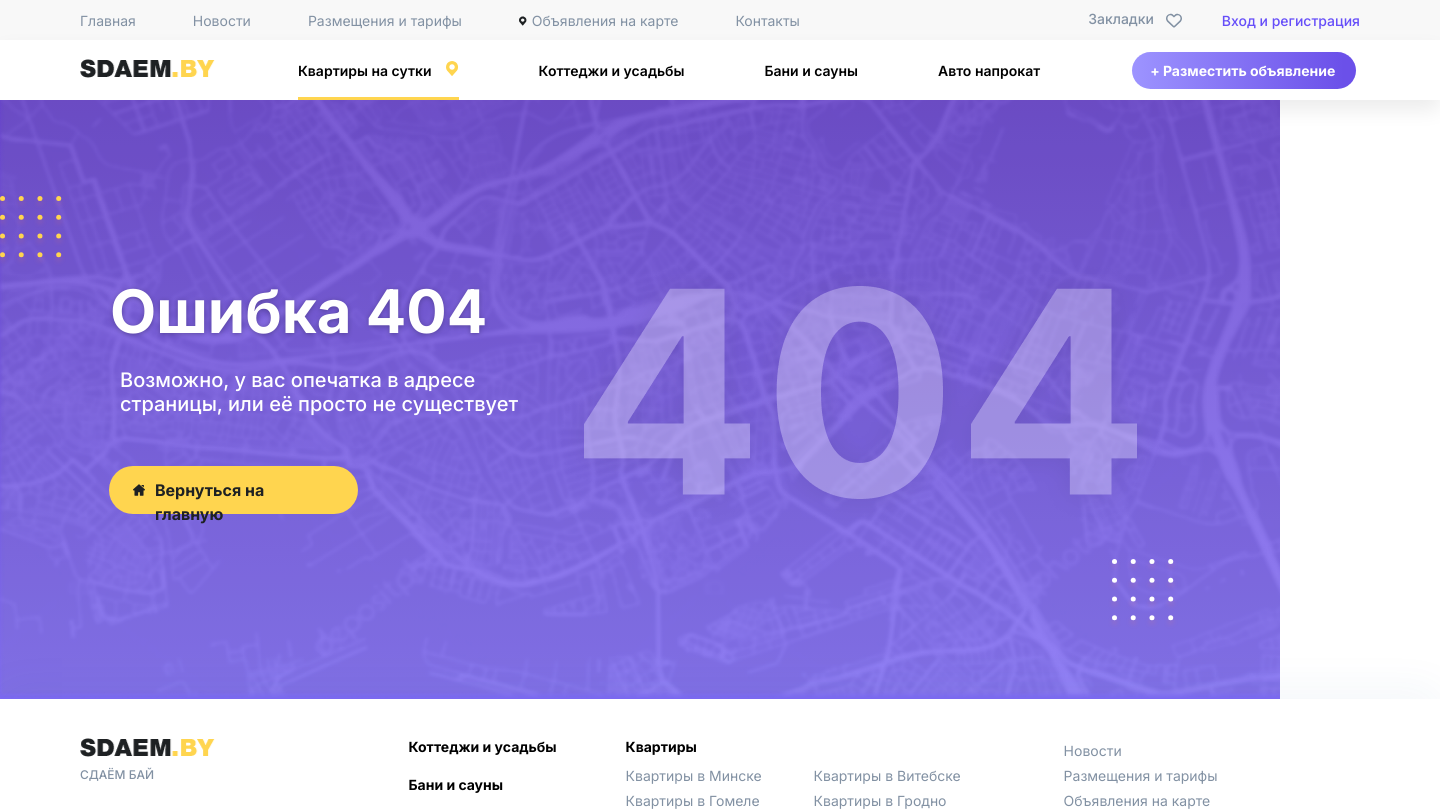
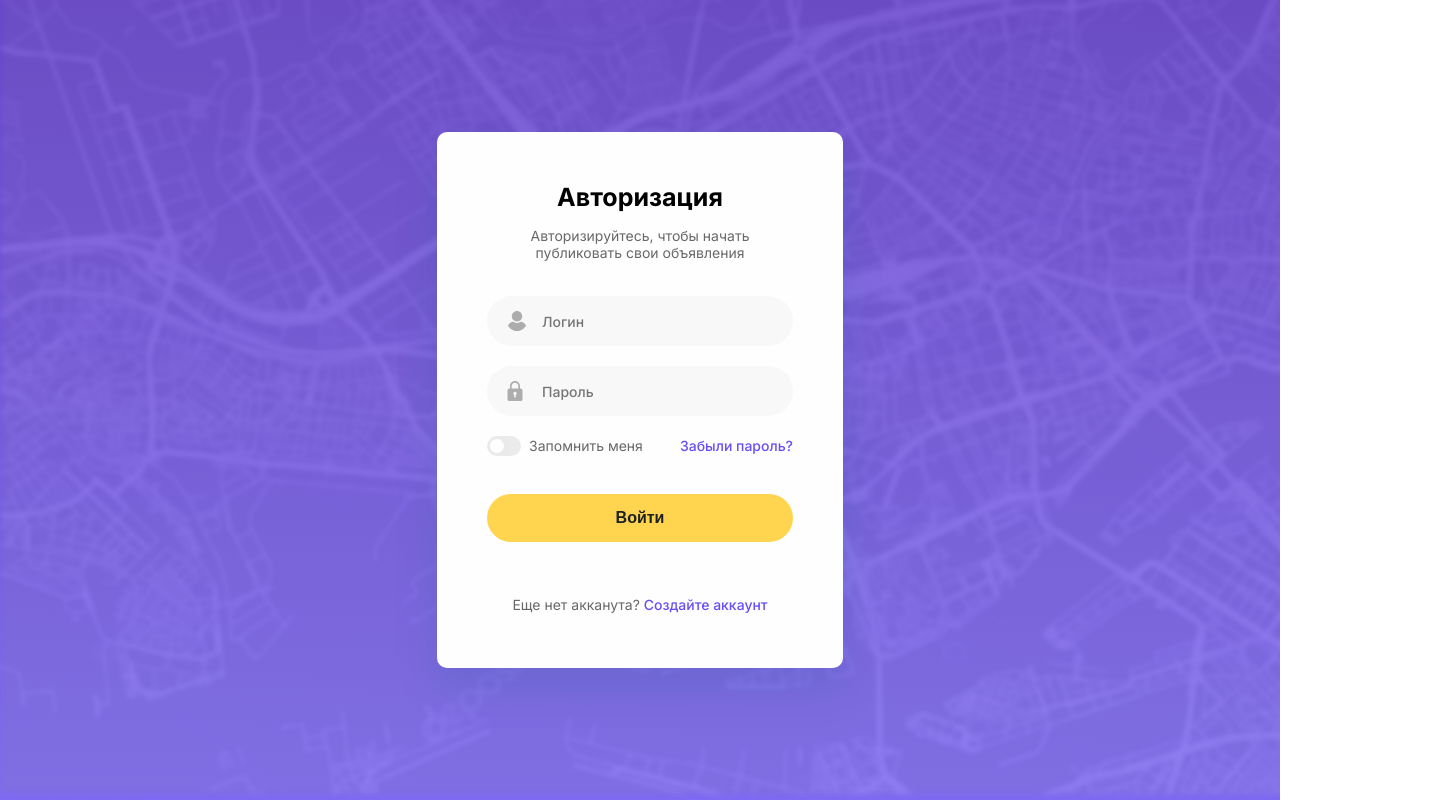
Before and after one commit to gggchaseggg/sdaem-by, a React (Create React App) app: page /login in a window 1280 px wide. Shown: the top 811 px of the page, 1440 px wide, since content can reach past the window. Built offline with nearby package versions, Linux system fonts and the light colour scheme.

Commit message:
login-page

```diff
--- a/src/App.jsx
+++ b/src/App.jsx
@@ -1,12 +1,14 @@
-import React from 'react';
-import { BrowserRouter as Router, Route, Routes } from 'react-router-dom';
-import News from './pages/News/News';
-import Layout from './Layout/Layout';
-import Main from './pages/Main/Main';
-import NotFound from './pages/NotFound/NotFound';
-import NewsArticle from './pages/NewsArticle/NewsArticle';
-import ScrollToTop from './util/ScrollToTop';
-import Contacts from './pages/Contacts/Contacts';
+import React from "react";
+import { BrowserRouter as Router, Route, Routes } from "react-router-dom";
+import News from "./pages/News/News";
+import Layout from "./Layout/Layout";
+import Main from "./pages/Main/Main";
+import NotFound from "./pages/NotFound/NotFound";
+import NewsArticle from "./pages/NewsArticle/NewsArticle";
+import ScrollToTop from "./util/ScrollToTop";
+import Contacts from "./pages/Contacts/Contacts";
+import Login from "./pages/Login/Login";
+import Register from "./pages/Register/Register";
 
 function App() {
   return (
@@ -23,6 +25,8 @@ function App() {
             <Route path="/contacts" element={<Contacts />} />
             <Route path="*" element={<NotFound />} />
           </Route>
+          <Route path="/login" element={<Login />} />
+          <Route path="/register" element={<Register />} />
         </Routes>
       </Router>
     </>
--- a/src/components/DateLabel/DateLabel.jsx
+++ b/src/components/DateLabel/DateLabel.jsx
@@ -1,5 +1,5 @@
-import React from 'react';
-import style from './DateLabel.module.scss';
+import React from "react";
+import style from "./DateLabel.module.scss";
 
 //В пропсы дата строкой и булеан значение серое ли
 //date={novost.date} isGray={true}
@@ -8,7 +8,7 @@ export default function DateLabel(props) {
     <>
       <div
         className={[style.date, props.isGray ? style.gray : style.purple].join(
-					' '
+          " "
         )}
       >
         {props.date}
--- a/src/components/DateLabel/DateLabel.module.scss
+++ b/src/components/DateLabel/DateLabel.module.scss
@@ -1,7 +1,8 @@
 .date {
+  text-align: center;
   width: 141px;
   height: 37px;
-	padding: 10px 16px;
+  padding: 10px 14px;
   border-radius: 18px;
   font-weight: 500;
   font-size: 14px;
--- /dev/null
+++ b/src/components/SvgIcons/InputLockIcon.jsx
@@ -0,0 +1,26 @@
+import React from "react";
+
+export default function UserIcon({
+  fillColor = "currentColor",
+  className = "",
+  width = "16",
+  height = "20",
+}) {
+  return (
+    <svg
+      className={className}
+      width={width}
+      height={height}
+      viewBox="0 0 16 20"
+      fill="none"
+      xmlns="http://www.w3.org/2000/svg"
+    >
+      <g opacity="0.3" clipPath="url(#clip0_2831_1302)">
+        <path
+          d="M13.625 7.5H13V5C13 2.2425 10.7575 0 8 0C5.2425 0 3 2.2425 3 5V7.5H2.375C1.34167 7.5 0.5 8.34083 0.5 9.375V18.125C0.5 19.1592 1.34167 20 2.375 20H13.625C14.6583 20 15.5 19.1592 15.5 18.125V9.375C15.5 8.34083 14.6583 7.5 13.625 7.5ZM4.66667 5C4.66667 3.16167 6.16167 1.66667 8 1.66667C9.83833 1.66667 11.3333 3.16167 11.3333 5V7.5H4.66667V5ZM8.83333 13.935V15.8333C8.83333 16.2933 8.46083 16.6667 8 16.6667C7.53917 16.6667 7.16667 16.2933 7.16667 15.8333V13.935C6.67083 13.6458 6.33333 13.1142 6.33333 12.5C6.33333 11.5808 7.08083 10.8333 8 10.8333C8.91917 10.8333 9.66667 11.5808 9.66667 12.5C9.66667 13.1142 9.32917 13.6458 8.83333 13.935Z"
+          fill={fillColor}
+        />
+      </g>
+    </svg>
+  );
+}
--- a/src/css/global.scss
+++ b/src/css/global.scss
@@ -6,14 +6,23 @@
 }
 
 html {
+  width: 100%;
+  height: 100%;
   overflow-x: hidden;
 }
 
 body {
+  width: 100%;
+  height: 100%;
   margin: 0;
   font-family: "Inter", sans-serif;
   font-size: 16px;
   font-weight: 400;
+}
+
+#root {
+  width: 100%;
+  height: 100%;
 }
 
 ul {
@@ -69,7 +78,7 @@ input.textInputs {
 
 .textInputsIcons {
   width: min-content;
-  height: min-content;
+  height: 0;
   position: relative;
   top: -35px;
   left: 20px;
@@ -77,7 +86,7 @@ input.textInputs {
 
 .errorInputsIcons {
   width: min-content;
-  height: min-content;
+  height: 0;
   position: relative;
   top: -35px;
   left: 199px;
--- /dev/null
+++ b/src/pages/Login/Login.jsx
@@ -0,0 +1,76 @@
+import React from "react";
+import style from "./Login.module.scss";
+import { Link } from "react-router-dom";
+import UserIcon from "../../components/SvgIcons/UserIcon";
+import InputLockIcon from "../../components/SvgIcons/InputLockIcon";
+import { useForm } from "react-hook-form";
+
+export default function Login() {
+  const { register, handleSubmit, reset } = useForm({});
+
+  const onSubmit = (data) => {
+    //TODO: Сравнение с данными логин пароль на локалсторадже(тестово)
+    console.log(data);
+    reset();
+  };
+
+  return (
+    <div className={style.main}>
+      <div className={style.background}>
+        <div className={style.container}>
+          <h2 className={style.title}>Авторизация</h2>
+          <p className={style.text}>
+            Авторизируйтесь, чтобы начать публиковать свои объявления
+          </p>
+          <form className={style.form} onSubmit={handleSubmit(onSubmit)}>
+            <label className={style.textInputsLabel}>
+              <input
+                className={["textInputs", style.textInput].join(" ")}
+                type="text"
+                placeholder="Логин"
+                {...register("login", { required: true })}
+              />
+              <span className="textInputsIcons">
+                <UserIcon />
+              </span>
+            </label>
+            <label className={style.textInputsLabel}>
+              <input
+                className={["textInputs", style.textInput].join(" ")}
+                type="password"
+                placeholder="Пароль"
+                {...register("password", { required: true })}
+              />
+              <span className="textInputsIcons">
+                <InputLockIcon />
+              </span>
+            </label>
+
+            <div className={style.remAndPass}>
+              <label className={style.rememberLabel}>
+                <input
+                  className={style.rememberCheckbox}
+                  type="checkbox"
+                  name="rememberSwitcher"
+                  {...register("rememberMe")}
+                />
+                <div className={style.rememberSwitcher} />
+                Запомнить меня
+              </label>
+
+              <Link to="/" className={style.link}>
+                Забыли пароль?
+              </Link>
+            </div>
+            <button className={style.login}>Войти</button>
+          </form>
+          <div className={style.register}>
+            <span>Еще нет акканута? </span>
+
+            <Link to="/register">Создайте аккаунт</Link>
+          </div>
+        </div>
+      </div>
+    </div>
+  );
+}
--- /dev/null
+++ b/src/pages/Login/Login.module.scss
@@ -0,0 +1,153 @@
+.main {
+  width: 100%;
+  height: 100%;
+  background: linear-gradient(1.09deg, #7e6af3 0.86%, #6540cd 99.01%);
+  background-size: 100%;
+}
+
+.background {
+  width: 100%;
+  height: 100%;
+  background: url("../../../public/img/NotFound/cityMap.png") no-repeat;
+  background-size: cover;
+  display: flex;
+  justify-content: center;
+  align-items: center;
+}
+
+.container {
+  width: 406px;
+  height: 536px;
+  background: #fffefe;
+  box-shadow: 0px 20px 40px rgba(39, 95, 158, 0.2);
+  border-radius: 10px;
+  display: flex;
+  flex-direction: column;
+  justify-content: center;
+  align-items: center;
+}
+
+h2.title {
+  width: min-content;
+  margin: 0;
+  font-weight: 700;
+  font-size: 25px;
+  line-height: 30px;
+  color: #000000;
+}
+
+p.text {
+  margin-top: 15px;
+  width: 290px;
+  font-weight: 400;
+  font-size: 14px;
+  line-height: 17px;
+  text-align: center;
+  color: #686868;
+}
+
+form.form {
+  margin-top: 35px;
+}
+
+.textInputsLabel {
+  width: min-content;
+  display: flex;
+  flex-direction: column;
+  margin-bottom: 20px;
+}
+
+input.textInput {
+  width: 306px !important;
+}
+
+input.rememberCheckbox {
+  display: none;
+}
+
+.remAndPass {
+  display: flex;
+  justify-content: space-between;
+}
+
+.rememberSwitcher {
+  margin-right: 8px;
+  display: inline-block;
+  position: relative;
+  width: 34px;
+  height: 20px;
+  background: #bdbdbd;
+  border-radius: 100px;
+  opacity: 0.3;
+  transition: 0.3s;
+}
+
+.rememberSwitcher::before {
+  content: "";
+  position: absolute;
+  top: 3px;
+  left: 3px;
+  width: 14px;
+  height: 14px;
+  background: #ffffff;
+  border-radius: 50%;
+  transition: 0.3s;
+}
+
+input.rememberCheckbox:checked ~ .rememberSwitcher::before {
+  left: 17px;
+}
+
+label.rememberLabel {
+  display: flex;
+  align-items: center;
+  font-weight: 400;
+  font-size: 14px;
+  line-height: 20px;
+  color: #686868;
+  width: max-content;
+  height: max-content;
+}
+
+a.link {
+  font-weight: 500;
+  font-size: 14px;
+  line-height: 20px;
+  color: #664ef9;
+}
+
+button.login {
+  margin-top: 38px;
+  border: none;
+  width: 306px;
+  height: 48px;
+  padding: 12px 15px;
+  background: #ffd54f;
+  border-radius: 33px;
+  text-align: center;
+
+  font-weight: 700;
+  font-size: 16px;
+  line-height: 24px;
+  color: #1e2123;
+  &:hover {
+    background: #fec100;
+  }
+  cursor: pointer;
+}
+
+.register {
+  margin-top: 50px;
+  width: max-content;
+  font-size: 14px;
+  span {
+    font-weight: 400;
+    line-height: 20px;
+    color: #686868;
+  }
+  a {
+    font-weight: 500;
+    line-height: 26px;
+    color: #664ef9;
+  }
+}
--- a/src/pages/NotFound/NotFound.module.scss
+++ b/src/pages/NotFound/NotFound.module.scss
@@ -8,7 +8,6 @@
   height: 100%;
   background: url("../../../public/img/NotFound/cityMap.png") no-repeat;
   background-size: cover;
-  // mix-blend-mode: overlay;
 }
 
 .container {
--- /dev/null
+++ b/src/pages/Register/Register.jsx
@@ -0,0 +1,5 @@
+import React from "react";
+
+export default function Register() {
+  return <>register page</>;
+}
```
Lines whose indentation alone changed are shown as unchanged.
